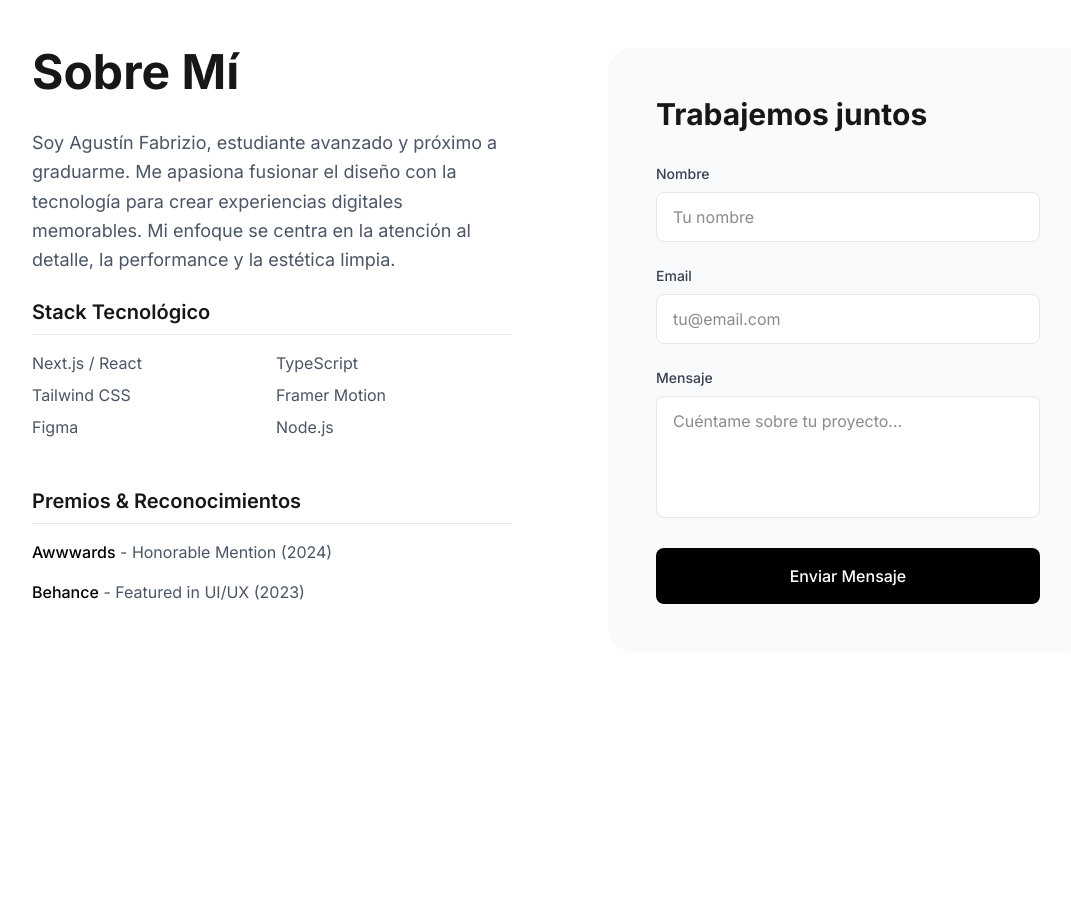
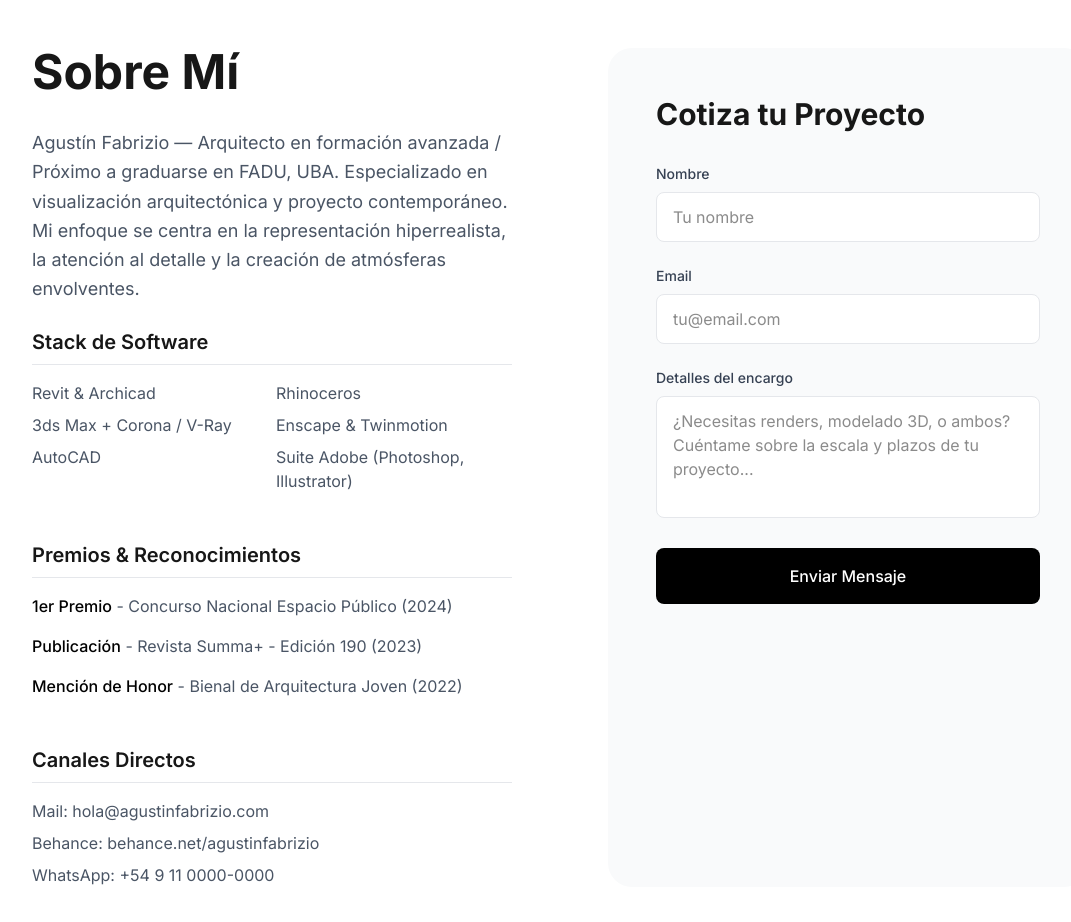
Before and after one commit to AlanAzezian/web-portfolio-agustin, a Next.js app: page /bio in a window 1280 px wide. Shown: the part 160-1082 px from the top of the page, without its empty margins (80-1151 px from the left). Before the commit the page ends 940 px from the top, so only its background shows below. Built offline with nearby package versions, Linux system fonts and the light colour scheme.

Commit message:
fix: restaurar proyectos reales de Behance y datos de arquitectura de Agustin Fabrizio

```diff
--- a/src/components/BioContactView.tsx
+++ b/src/components/BioContactView.tsx
@@ -13,30 +13,42 @@ export default function BioContactView() {
         >
           <h1 className="text-4xl md:text-5xl font-bold mb-8">Sobre Mí</h1>
           <p className="text-lg text-gray-600 mb-6 leading-relaxed">
-            Soy Agustín Fabrizio, estudiante avanzado y próximo a graduarme. Me apasiona fusionar el diseño con la tecnología para crear experiencias digitales memorables. Mi enfoque se centra en la atención al detalle, la performance y la estética limpia.
+            Agustín Fabrizio — Arquitecto en formación avanzada / Próximo a graduarse en FADU, UBA. Especializado en visualización arquitectónica y proyecto contemporáneo. Mi enfoque se centra en la representación hiperrealista, la atención al detalle y la creación de atmósferas envolventes.
           </p>
 
           <div className="mb-12">
-            <h3 className="text-xl font-semibold mb-4 border-b border-gray-200 pb-2">Stack Tecnológico</h3>
+            <h3 className="text-xl font-semibold mb-4 border-b border-gray-200 pb-2">Stack de Software</h3>
             <ul className="grid grid-cols-2 gap-2 text-gray-600">
-              <li>Next.js / React</li>
-              <li>TypeScript</li>
-              <li>Tailwind CSS</li>
-              <li>Framer Motion</li>
-              <li>Figma</li>
-              <li>Node.js</li>
+              <li>Revit & Archicad</li>
+              <li>Rhinoceros</li>
+              <li>3ds Max + Corona / V-Ray</li>
+              <li>Enscape & Twinmotion</li>
+              <li>AutoCAD</li>
+              <li>Suite Adobe (Photoshop, Illustrator)</li>
+            </ul>
+          </div>
+
+          <div className="mb-12">
+            <h3 className="text-xl font-semibold mb-4 border-b border-gray-200 pb-2">Premios & Reconocimientos</h3>
+            <ul className="space-y-4 text-gray-600">
+              <li>
+                <span className="font-medium text-black">1er Premio</span> - Concurso Nacional Espacio Público (2024)
+              </li>
+              <li>
+                <span className="font-medium text-black">Publicación</span> - Revista Summa+ - Edición 190 (2023)
+              </li>
+              <li>
+                <span className="font-medium text-black">Mención de Honor</span> - Bienal de Arquitectura Joven (2022)
+              </li>
             </ul>
           </div>
 
           <div>
-            <h3 className="text-xl font-semibold mb-4 border-b border-gray-200 pb-2">Premios & Reconocimientos</h3>
-            <ul className="space-y-4 text-gray-600">
-              <li>
-                <span className="font-medium text-black">Awwwards</span> - Honorable Mention (2024)
-              </li>
-              <li>
-                <span className="font-medium text-black">Behance</span> - Featured in UI/UX (2023)
-              </li>
+            <h3 className="text-xl font-semibold mb-4 border-b border-gray-200 pb-2">Canales Directos</h3>
+            <ul className="space-y-2 text-gray-600">
+              <li>Mail: <a href="mailto:hola@agustinfabrizio.com" className="hover:text-black transition-colors">hola@agustinfabrizio.com</a></li>
+              <li>Behance: <a href="https://behance.net/agustinfabrizio" target="_blank" rel="noreferrer" className="hover:text-black transition-colors">behance.net/agustinfabrizio</a></li>
+              <li>WhatsApp: <a href="#" className="hover:text-black transition-colors">+54 9 11 0000-0000</a></li>
             </ul>
           </div>
         </motion.div>
@@ -47,7 +59,7 @@ export default function BioContactView() {
           transition={{ duration: 0.6, delay: 0.2 }}
           className="bg-gray-50 p-8 md:p-12 rounded-3xl"
         >
-          <h2 className="text-3xl font-bold mb-8">Trabajemos juntos</h2>
+          <h2 className="text-3xl font-bold mb-8">Cotiza tu Proyecto</h2>
           <form className="space-y-6" onSubmit={(e) => e.preventDefault()}>
             <div>
               <label htmlFor="name" className="block text-sm font-medium text-gray-700 mb-2">Nombre</label>
@@ -68,12 +80,12 @@ export default function BioContactView() {
               />
             </div>
             <div>
-              <label htmlFor="message" className="block text-sm font-medium text-gray-700 mb-2">Mensaje</label>
+              <label htmlFor="message" className="block text-sm font-medium text-gray-700 mb-2">Detalles del encargo</label>
               <textarea
                 id="message"
                 rows={4}
                 className="w-full bg-white border border-gray-200 rounded-lg px-4 py-3 focus:outline-none focus:ring-2 focus:ring-black transition-shadow resize-none"
-                placeholder="Cuéntame sobre tu proyecto..."
+                placeholder="¿Necesitas renders, modelado 3D, o ambos? Cuéntame sobre la escala y plazos de tu proyecto..."
               ></textarea>
             </div>
             <button
--- a/src/components/ServicesView.tsx
+++ b/src/components/ServicesView.tsx
@@ -4,24 +4,32 @@ import { motion } from "framer-motion";
 
 const services = [
   {
-    title: "Desarrollo Frontend",
-    description: "Creación de interfaces web dinámicas, rápidas y accesibles utilizando las últimas tecnologías como React, Next.js y Tailwind CSS."
+    title: "Visualización Arquitectónica & Renders",
+    description: "Creación de imágenes fotorrealistas de alta calidad que comunican la esencia y la atmósfera de cada proyecto arquitectónico."
   },
   {
-    title: "Diseño UI/UX",
-    description: "Diseño de experiencias centradas en el usuario, interfaces limpias, sistemas de diseño y prototipado de alta fidelidad."
+    title: "Modelado 3D BIM",
+    description: "Estudio detallado de volumetrías, análisis de asoleamiento y documentación técnica integral utilizando metodologías BIM."
   },
   {
-    title: "Animación Web",
-    description: "Microinteracciones y animaciones fluidas con Framer Motion para dar vida y sofisticación a los productos digitales."
+    title: "Desarrollo de Anteproyecto",
+    description: "Diseño conceptual desde cero, exploración de alternativas de distribución espacial y planimetría inicial."
+  },
+  {
+    title: "Diseño de Interiores",
+    description: "Definición minuciosa de materialidad, esquemas de iluminación y selección de mobiliario para espacios funcionales y estéticos."
+  },
+  {
+    title: "Asistencia Freelance a Estudios",
+    description: "Apoyo técnico externo a estudios de arquitectura en fases de diseño, documentación visual y representación 3D."
   }
 ];
 
 const methodology = [
-  { step: "01", title: "Descubrimiento", desc: "Entender el problema, los objetivos y la audiencia." },
-  { step: "02", title: "Diseño", desc: "Wireframing, prototipado y validación visual." },
-  { step: "03", title: "Desarrollo", desc: "Código limpio, modular y optimizado." },
-  { step: "04", title: "Lanzamiento", desc: "Testing, despliegue y monitoreo de calidad." }
+  { step: "01", title: "Briefing & Conceptualización", desc: "Análisis profundo de los requerimientos y el entorno." },
+  { step: "02", title: "Modelado Blanco", desc: "Definición de volumetría, proporciones y encuadres de cámara." },
+  { step: "03", title: "Materialidad & Iluminación", desc: "Aplicación de texturas realistas y estudio lumínico (natural/artificial)." },
+  { step: "04", title: "Render Final & Post-producción", desc: "Ajuste de detalles, ambientación, color grading y entrega en alta resolución." }
 ];
 
 export default function ServicesView() {
@@ -33,10 +41,10 @@ export default function ServicesView() {
         transition={{ duration: 0.6 }}
       >
         <h1 className="text-4xl md:text-6xl font-bold mb-24 max-w-2xl">
-          Soluciones digitales pensadas para escalar y perdurar.
+          Soluciones arquitectónicas pensadas para construir y perdurar.
         </h1>
 
-        <div className="grid md:grid-cols-3 gap-12 mb-32">
+        <div className="grid md:grid-cols-2 lg:grid-cols-3 gap-12 mb-32">
           {services.map((service, i) => (
             <motion.div
               key={i}
@@ -52,7 +60,7 @@ export default function ServicesView() {
         </div>
 
         <div>
-          <h2 className="text-2xl md:text-3xl font-bold mb-12">Metodología</h2>
+          <h2 className="text-2xl md:text-3xl font-bold mb-12">Metodología de Visualización</h2>
           <div className="grid grid-cols-1 md:grid-cols-4 gap-8">
             {methodology.map((item, i) => (
               <motion.div
--- a/src/data/projects.ts
+++ b/src/data/projects.ts
@@ -11,110 +11,110 @@ export interface Project {
 export const projects: Project[] = [
   {
     id: "1",
-    title: "Brand Identity Revamp",
-    category: "Branding",
-    imageUrl: "https://images.unsplash.com/photo-1557682250-33bd709cbe85?q=80&w=2029&auto=format&fit=crop",
-    link: "https://behance.net/agustinfabrizio",
-    client: "TechCorp",
+    title: "Concurso Conjunto 50 Viviendas (1er puesto)",
+    category: "Concurso / Proyecto",
+    imageUrl: "https://images.unsplash.com/photo-1518005020951-eccb494ad742?q=80&w=2000&auto=format&fit=crop",
+    link: "https://www.behance.net/agustinfabrizio",
+    client: "Concurso Nacional",
+    year: "2024"
+  },
+  {
+    id: "2",
+    title: "Concurso de Ideas Acceso PNLQ (2do puesto)",
+    category: "Concurso / Diseño Urbano",
+    imageUrl: "https://images.unsplash.com/photo-1449844908441-8829872d2607?q=80&w=2000&auto=format&fit=crop",
+    link: "https://www.behance.net/agustinfabrizio",
+    client: "PNLQ",
+    year: "2024"
+  },
+  {
+    id: "3",
+    title: "Centro de Trasbordo | Académico",
+    category: "Académico / Infraestructura",
+    imageUrl: "https://images.unsplash.com/photo-1486406146926-c627a92ad1ab?q=80&w=2000&auto=format&fit=crop",
+    link: "https://www.behance.net/agustinfabrizio",
+    client: "Jury A3 Taller A77",
     year: "2023"
   },
   {
-    id: "2",
-    title: "Eco Packaging Design",
-    category: "Packaging",
-    imageUrl: "https://images.unsplash.com/photo-1542838132-92c53300491e?q=80&w=1974&auto=format&fit=crop",
-    link: "https://behance.net/agustinfabrizio",
-    client: "Nature's Best",
+    id: "4",
+    title: "L'Avenue | Kuanqa / Engasa",
+    category: "Experiencia Laboral / Visualización",
+    imageUrl: "https://images.unsplash.com/photo-1600596542815-ffad4c1539a9?q=80&w=2000&auto=format&fit=crop",
+    link: "https://www.behance.net/agustinfabrizio",
+    client: "Kuanqa / Engasa",
     year: "2023"
   },
   {
-    id: "3",
-    title: "Fintech App UI/UX",
-    category: "Product Design",
-    imageUrl: "https://images.unsplash.com/photo-1563986768609-322da13575f3?q=80&w=2070&auto=format&fit=crop",
-    link: "https://behance.net/agustinfabrizio",
-    client: "Wallet Co",
+    id: "5",
+    title: "Planos Comerciales | Miranda Bosch",
+    category: "Documentación / Comercial",
+    imageUrl: "https://images.unsplash.com/photo-1503387762-592deb58ef4e?q=80&w=2000&auto=format&fit=crop",
+    link: "https://www.behance.net/agustinfabrizio",
+    client: "Miranda Bosch",
+    year: "2023"
+  },
+  {
+    id: "6",
+    title: "BAVSA x RB Espacios",
+    category: "Comisión / Visualización",
+    imageUrl: "https://images.unsplash.com/photo-1600607687920-4e2a09cf159d?q=80&w=2000&auto=format&fit=crop",
+    link: "https://www.behance.net/agustinfabrizio",
+    client: "BAVSA / RB Espacios",
     year: "2022"
   },
   {
-    id: "4",
-    title: "Editorial Magazine",
-    category: "Editorial",
-    imageUrl: "https://images.unsplash.com/photo-1585779034823-7e9010fbabce?q=80&w=2070&auto=format&fit=crop",
-    link: "https://behance.net/agustinfabrizio",
-    client: "Vogue",
+    id: "7",
+    title: "Imaginarios, Quilmes | Académico",
+    category: "Académico / Proyecto",
+    imageUrl: "https://images.unsplash.com/photo-1513694203232-719a280e022f?q=80&w=2000&auto=format&fit=crop",
+    link: "https://www.behance.net/agustinfabrizio",
+    client: "A3 Taller A77",
+    year: "2023"
+  },
+  {
+    id: "8",
+    title: "Frentes para Gastón y Micaela",
+    category: "Comisión / Residencial",
+    imageUrl: "https://images.unsplash.com/photo-1512917774080-9991f1c4c750?q=80&w=2000&auto=format&fit=crop",
+    link: "https://www.behance.net/agustinfabrizio",
+    client: "Privado",
+    year: "2022"
+  },
+  {
+    id: "9",
+    title: "Utopía Productiva | Académico",
+    category: "Académico / Masterplan",
+    imageUrl: "https://images.unsplash.com/photo-1487958449943-2429e8be8625?q=80&w=2000&auto=format&fit=crop",
+    link: "https://www.behance.net/agustinfabrizio",
+    client: "A4 Red Ferrari",
     year: "2024"
   },
   {
-    id: "5",
-    title: "Sports Campaign",
-    category: "Advertising",
-    imageUrl: "https://images.unsplash.com/photo-1461896836934-ffe607ba8211?q=80&w=2070&auto=format&fit=crop",
-    link: "https://behance.net/agustinfabrizio",
-    client: "Nike",
-    year: "2024"
-  },
-  {
-    id: "6",
-    title: "Minimalist Furniture Web",
-    category: "Web Design",
-    imageUrl: "https://images.unsplash.com/photo-1505691938895-1758d7feb511?q=80&w=2070&auto=format&fit=crop",
-    link: "https://behance.net/agustinfabrizio",
-    client: "Muji",
+    id: "10",
+    title: "Pabellón Efímero",
+    category: "Arquitectura Efímera",
+    imageUrl: "https://images.unsplash.com/photo-1448518340475-e3c680e9b4be?q=80&w=2000&auto=format&fit=crop",
+    link: "https://www.behance.net/agustinfabrizio",
+    client: "Concurso",
     year: "2023"
   },
   {
-    id: "7",
-    title: "Art Gallery Branding",
-    category: "Branding",
-    imageUrl: "https://images.unsplash.com/photo-1518998053401-a4897fbf7df1?q=80&w=2070&auto=format&fit=crop",
-    link: "https://behance.net/agustinfabrizio",
-    client: "Modern Art",
-    year: "2022"
-  },
-  {
-    id: "8",
-    title: "Food Delivery App",
-    category: "UI/UX",
-    imageUrl: "https://images.unsplash.com/photo-1526304640581-d334cdbbf45e?q=80&w=2070&auto=format&fit=crop",
-    link: "https://behance.net/agustinfabrizio",
-    client: "Tasty",
-    year: "2024"
-  },
-  {
-    id: "9",
-    title: "Music Festival Posters",
-    category: "Graphic Design",
-    imageUrl: "https://images.unsplash.com/photo-1459749411175-04bf5292ceea?q=80&w=2070&auto=format&fit=crop",
-    link: "https://behance.net/agustinfabrizio",
-    client: "Coachella",
-    year: "2023"
-  },
-  {
-    id: "10",
-    title: "Luxury Watch E-commerce",
-    category: "Web Design",
-    imageUrl: "https://images.unsplash.com/photo-1523170335258-f5ed11844a49?q=80&w=2080&auto=format&fit=crop",
-    link: "https://behance.net/agustinfabrizio",
-    client: "Rolex",
-    year: "2024"
-  },
-  {
     id: "11",
-    title: "Coffee Shop Identity",
-    category: "Branding",
-    imageUrl: "https://images.unsplash.com/photo-1554118811-1e0d58224f24?q=80&w=2047&auto=format&fit=crop",
-    link: "https://behance.net/agustinfabrizio",
-    client: "Brew",
+    title: "Vivienda Unifamiliar en la Costa",
+    category: "Residencial / Visualización",
+    imageUrl: "https://images.unsplash.com/photo-1600585154340-be6161a56a0c?q=80&w=2000&auto=format&fit=crop",
+    link: "https://www.behance.net/agustinfabrizio",
+    client: "Estudio Independiente",
     year: "2022"
   },
   {
     id: "12",
-    title: "Tech Conference Motion",
-    category: "Motion Graphics",
-    imageUrl: "https://images.unsplash.com/photo-1550751827-4bd374c3f58b?q=80&w=2070&auto=format&fit=crop",
-    link: "https://behance.net/agustinfabrizio",
-    client: "Google",
+    title: "Edificio de Oficinas Corporativas",
+    category: "Comercial / Render Exterior",
+    imageUrl: "https://images.unsplash.com/photo-1486325212027-8081e485255e?q=80&w=2000&auto=format&fit=crop",
+    link: "https://www.behance.net/agustinfabrizio",
+    client: "Desarrolladora XYZ",
     year: "2024"
   }
 ];
```
